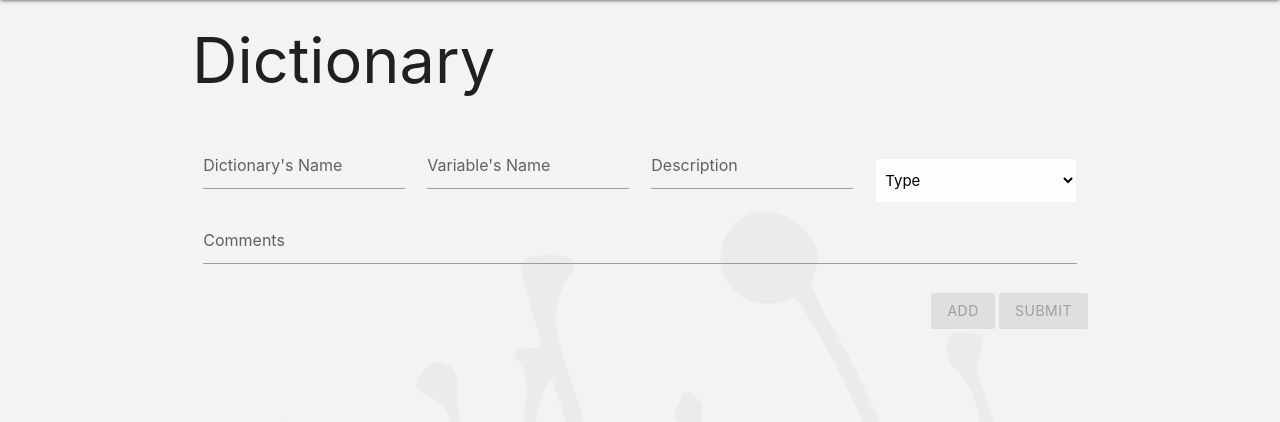
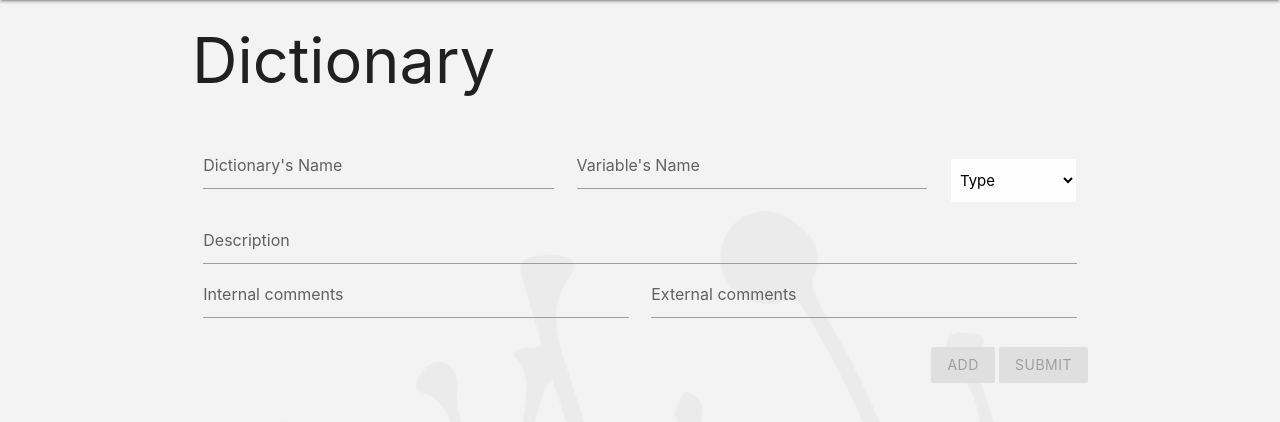
Before and after one commit to cidacslab/dictionary-npd, a Flask app: page / in a window 1280 px wide. Shown: the part 80-502 px from the top of the page. Run offline with Flask 2, Linux system fonts and the light colour scheme.

Commit message:
include encode utf-8 and include de internal and external comments in the layout

```diff
--- a/app.py
+++ b/app.py
@@ -7,6 +7,10 @@ import pandas as pd
 import re
 from pymongo import MongoClient
 from bson.objectid import ObjectId
+
+# encoding=utf8
+reload(sys)
+sys.setdefaultencoding('utf8')
 
 project_root = os.path.dirname(__file__)
 template_path = os.path.join(project_root, 'templates/')
@@ -55,7 +59,7 @@ def teste():
         if nameDictionary == "None":
                 nameDictionary = str(request.values.get('nameDictionary_add'))
 
-        variables  = variables.replace("'",'"').replace('-,','-').split('-')
+        variables  = variables.replace("'",'"').replace('--,','--').split('--')
         nameDictionary = nameDictionary.replace(" ", "_")
         nameDictionary = re.sub("\W", "", nameDictionary)
 
@@ -65,7 +69,7 @@ def teste():
                                 var = var.replace(",}","}")
                                 var = json.loads(var)
                         except:
-                                return "erro"
+                                return "erro"+var
                         collection = db[nameDictionary]
                         collection.insert(var)
 
@@ -195,3 +199,7 @@ def send_csv():
                 dics_submit.append(i)
 
         return render_template('dictionary.html', dictionarys=dics_submit)
+
+
+if __name__ == '__main__':
+    app.run(host='192.168.0.13', debug=False)
--- a/static/css/style.css
+++ b/static/css/style.css
@@ -28,7 +28,7 @@
     }
 
 .no-print {
-    display:block;
+
 }
 
 ::-webkit-input-placeholder  {
@@ -72,5 +72,5 @@ li a .text-menu{
 }
 
 .table-max{
-    width: 30% !important;
+    width: 15% !important;
 }
--- a/static/js/controller.js
+++ b/static/js/controller.js
@@ -36,14 +36,16 @@ var values = new Array();
                         "{"+
                             '"variable": "'+String($('#nameVariable').val()+'" ,')+
                             '"type": "'+String($('#type').val() +'" ,') +
-                            '"comment": "'+String($('#comment').val().replace(',', ' ') +'" ,') +
+                            '"comment": "'+String($('#internalComment').val().replace(',', ' ') +'" ,') +
+                            '"external_comment": "'+String($('#externalComment').val().replace(',', ' ') +'" ,') +
                             '"description": "'+String($('#description').val().replace(',', ' ') +'" ,') +
                             '"categories_std":  {'+ categories('.originalValue','.standardizeValue') + "}," +
-                            '"categories": {'+ categories('.standardizeValue','.nameCategory')  + "}}-"
+                            '"categories": {'+ categories('.standardizeValue','.nameCategory')  + "}}--"
                             // console.log(categories('.originalValue','.nameCategory') );
                     }
             values.push(value)
-            $("#comment").val("");
+            $("#internalComment").val("");
+            $("#externalComment").val("");
             $('#nameVariable').val('');
             $('#description').val('');
             $('.originalValue').val('');
--- a/templates/index.html
+++ b/templates/index.html
@@ -24,16 +24,13 @@
             <h1>Dictionary</h1></br>
             <form  action="/teste"  id="myForm" method="post" ><!--Formulário-->
                 <div class="row">
-                    <div class="col s3">
+                    <div class="col s5">
                             <input type="text" id="nameDictionary" name="nameDictionary" placeholder="Dictionary's Name" autocomplete>
                     </div>
-                    <div class="col s3">
+                    <div class="col s5">
                         <input type="text" id="nameVariable" name="nameVariable" placeholder="Variable's Name" autocomplete>
                     </div>
-                    <div class="col s3">
-                        <input type="text" id="description" name="description" placeholder="Description" autocomplete>
-                    </div>
-                    <div class="input-field col s3">
+                    <div class="input-field col s2">
                         <select class="browser-default" id="type" onclick="selected(this.value)" onchange="type_disabled()">
                           <option  disabled selected>Type</option>
                           <option >Byte</option>
@@ -45,7 +42,13 @@
                         </select>
                     </div>
                     <div class="col s12">
-                        <input type="text" id="comment" name="comment" placeholder="Comments">
+                        <input type="text" id="description" name="description" placeholder="Description" autocomplete>
+                    </div>
+                    <div class="col s6">
+                        <input type="text" id="internalComment" name="internalComment" placeholder="Internal comments">
+                    </div>
+                    <div class="col s6">
+                        <input type="text" id="externalComment" name="externalComment" placeholder="External comments">
                     </div>
                     <div class="col s12">
                         <div class="card large my-card" id="boxCategorys" style='display: none'>
```
Also changed, not shown: templates/add.html (+10 -7 lines), templates/edit.html (+10 -7 lines), templates/variables.html (+5 -3 lines).
